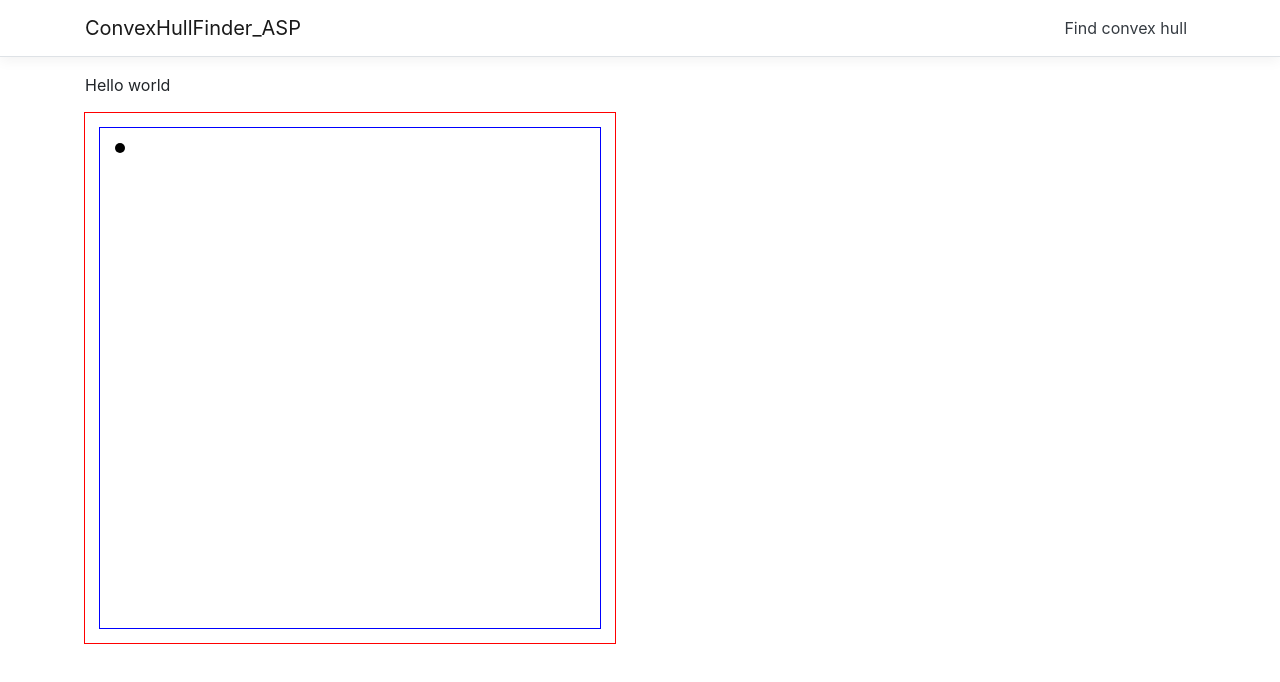
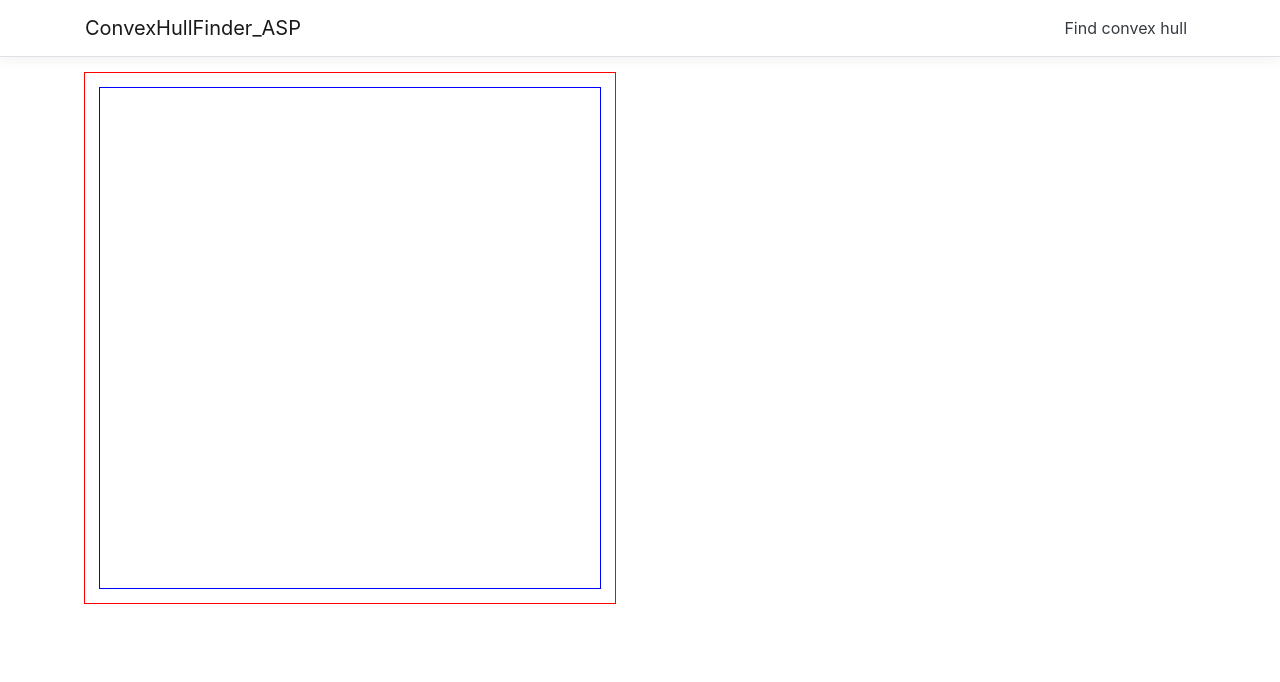
Before and after one commit to cpu-ram/ConvexHullFinder-ASP, a React (Create React App) app in the folder ConvexHullFinder_ASP/ClientApp/: page /find-convex-hull in a window 1280 px wide. Shown: the top 682 px of the page. Built offline with nearby package versions, Linux system fonts and the light colour scheme.

Commit message:
no changes made

```diff
--- a/ConvexHullFinder_ASP/ClientApp/src/App.js
+++ b/ConvexHullFinder_ASP/ClientApp/src/App.js
@@ -6,7 +6,6 @@ import { FetchData } from './components/FetchData';
 import { Counter } from './components/Counter';
 import { FindConvexHull } from './components/FindConvexHull';
 import { FindConvexHullAlt } from './components/FindConvexHullAlt';
-
 import PointsEntryBoard from './components/PointsEntryBoard.js';
 
 
--- a/ConvexHullFinder_ASP/ClientApp/src/components/FindConvexHull.js
+++ b/ConvexHullFinder_ASP/ClientApp/src/components/FindConvexHull.js
@@ -11,8 +11,8 @@ export class FindConvexHull extends Component {
     render() {
         return (
             <div>
-                <p>Hello world</p>
-                <PointsEntryBoard> </PointsEntryBoard>
+                <PointsEntryBoard>
+                </PointsEntryBoard>
             </div>
         );
     }
--- a/ConvexHullFinder_ASP/ClientApp/src/components/PointsEntryBoard.js
+++ b/ConvexHullFinder_ASP/ClientApp/src/components/PointsEntryBoard.js
@@ -41,7 +41,6 @@ function PointsEntryBoard() {
 
 
                     {pointsEntered.map((point => <circle cx={point.x} cy={point.y} r='5' />))}
-                    <circle cx='20' cy='20' r='5' />
 
 
                 </svg>
```
Also changed, not shown: 1 other file (tests, documents, lock files or other folders).
